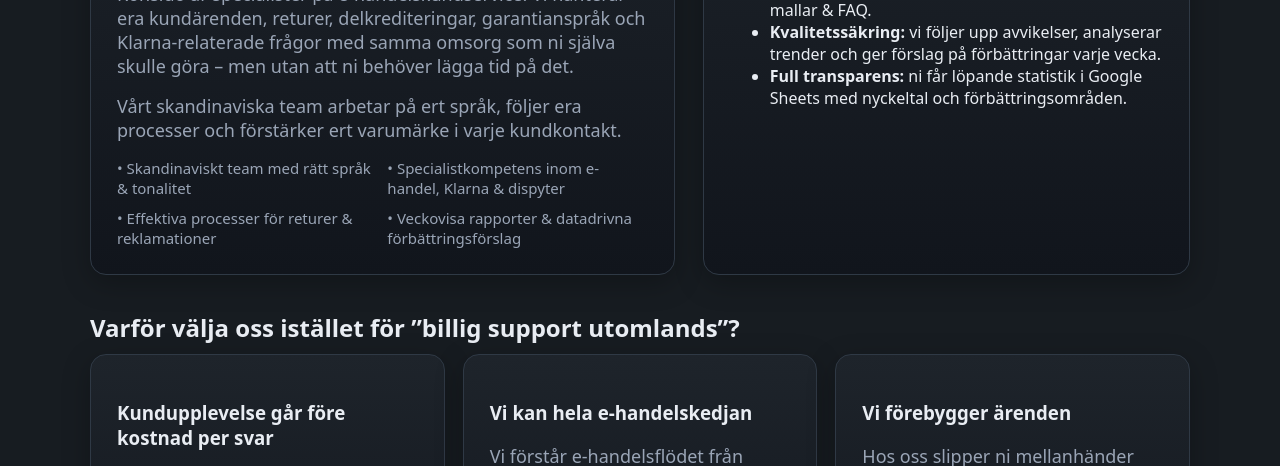
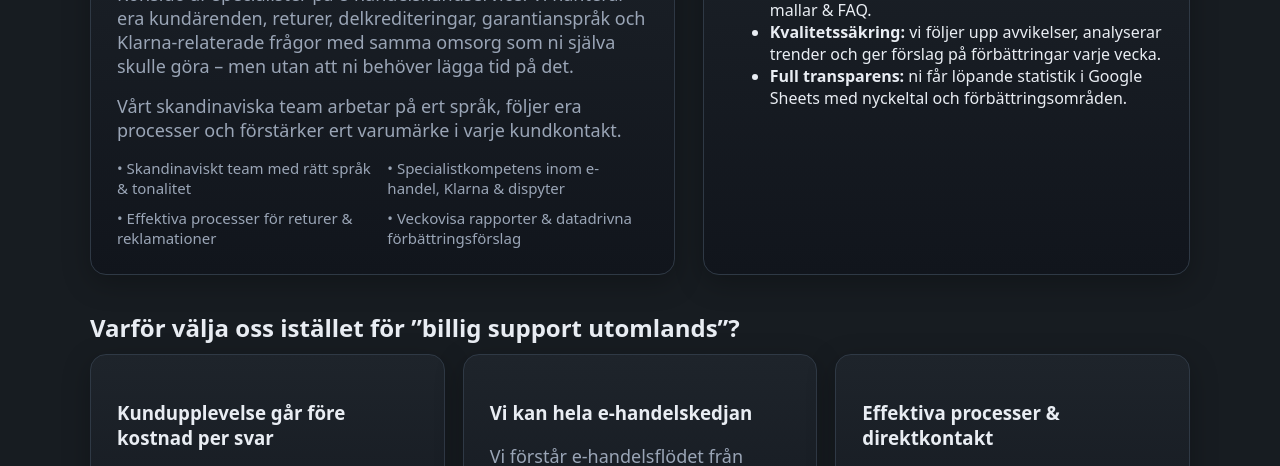
Before and after one commit to Jegen7k/Konsido, a website: page about.html in a window 1280 px wide. Shown: the part 300-766 px from the top of the page. Drawn offline with Linux system fonts and the light colour scheme.

Commit message:
Update about.html

```diff
--- a/about.html
+++ b/about.html
@@ -94,7 +94,7 @@
           <p class="lead">Vi förstår e-handelsflödet från kundens första fråga till färdig retur. Vi hanterar allt – från leveransstatus, spårning och reklamationer till Klarna-underlag och dispyter – snabbt, korrekt och med helhetsansvar.</p>
         </div>
         <div class="card">
-          <h3>Vi förebygger ärenden</h3>
+          <h3>Effektiva processer & direktkontakt</h3>
           <p class="lead">Hos oss slipper ni mellanhänder och tidszoner. Vi arbetar nära er butik med snabba svar, tydlig rapportering och optimerade rutiner som minskar inflödet av ärenden och höjer kundnöjdheten.</p>
         </div>
       </div>
```
